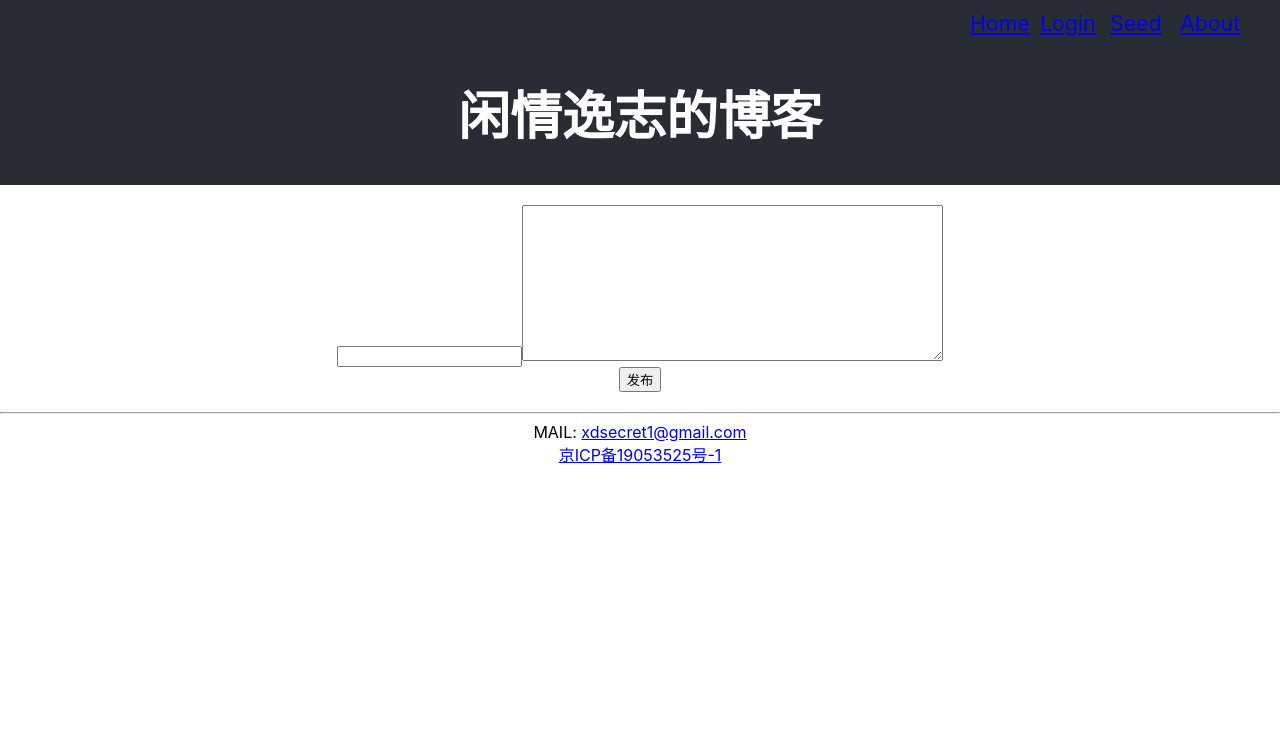
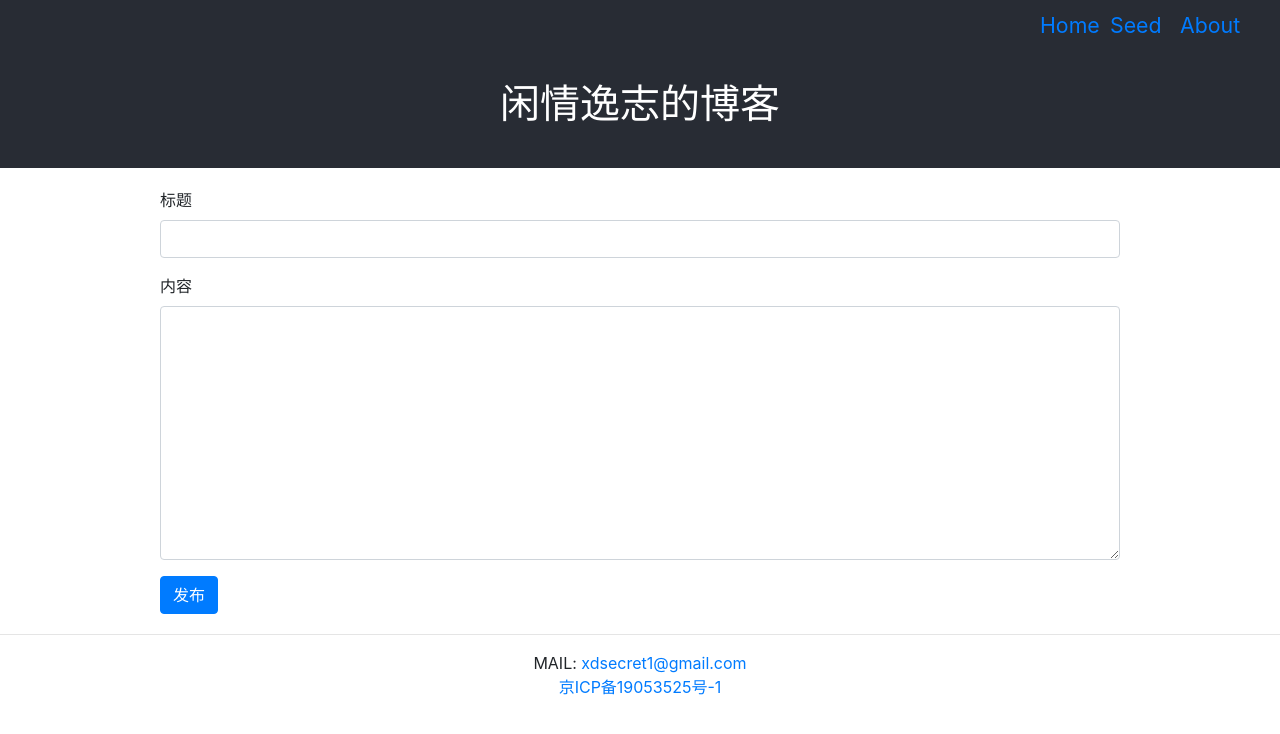
Before and after one commit to miwoow/njblog, a React (Create React App) app in the folder web/: page /admin in a window 1280 px wide. Shown: the top 734 px of the page. Built offline with nearby package versions, Linux system fonts and the light colour scheme.

Commit message:
use bootstrap and admin page for me

```diff
--- a/web/package.json
+++ b/web/package.json
@@ -14,7 +14,8 @@
     "react-router": "^5.2.0",
     "react-router-dom": "^5.2.0",
     "react-scripts": "3.4.1",
-    "react-syntax-highlighter": "^13.2.1"
+    "react-syntax-highlighter": "^13.2.1",
+    "reactstrap": "^8.5.1"
   },
   "proxy": "http://localhost:3001/",
   "scripts": {
--- a/web/src/Admin.js
+++ b/web/src/Admin.js
@@ -2,6 +2,7 @@ import React from 'react';
 import './App.css';
 import ReactMarkdown from 'react-markdown'
 import $ from 'jquery'
+import { Button, Input } from 'reactstrap';
 
 class Admin extends React.Component {
 
@@ -27,14 +28,20 @@ class Admin extends React.Component {
     render() {
         return (
             <div className="Admin">
-                <div className="Admin-markdown">
-                    <input name="blogtitle" onChange={this.handleChange} />
-                    <textarea name="markdowntext" cols="50" rows="10" onChange={this.handleChange}></textarea>
+                <div className="admin-markdown">
+                    <div className="form-group">
+                        <label>标题</label>
+                        <Input name="blogtitle" onChange={this.handleChange} />
+                    </div>
+                    <div class="form-group">
+                        <label>内容</label>
+                        <textarea className="form-control" name="markdowntext" cols="50" rows="10" onChange={this.handleChange}></textarea>
+                    </div>
                 </div>
-                <div className="Admin-html">
+                <div className="admin-html">
                     <ReactMarkdown source={this.state.input} />
                 </div>
-                <button name="submitbutton" onClick={this.handleChange}>发布</button>
+                <Button name="submitbutton" color="primary" onClick={this.handleChange}>发布</Button>
             </div>
         )
     }
--- a/web/src/App.css
+++ b/web/src/App.css
@@ -15,7 +15,7 @@
 
 .Blog {
   text-align: left;
-  margin: 10px;
+  margin: 20px 0;
 }
 
 .App-header {
@@ -27,6 +27,10 @@
   justify-content: center;
   font-size: calc(10px + 2vmin);
   color: white;
+}
+
+.App-header h1 {
+  margin: 40px auto;
 }
 
 .App-link {
@@ -66,3 +70,21 @@
   max-width: 960px;
   margin: 20px auto;
 }
+
+.blog-author {
+  color: #999;
+  margin: 5px 0;
+}
+
+.Admin {
+  min-height: 300px;
+  text-align: left;
+}
+
+.admin-markdown {
+
+}
+
+.admin-html {
+
+}
--- a/web/src/App.js
+++ b/web/src/App.js
@@ -1,7 +1,7 @@
 import React from 'react';
 import './App.css';
 import BlogList from './BlogList';
-import { BrowserRouter, Route, Link } from "react-router-dom";
+import { Route, Link } from "react-router-dom";
 import About from './About';
 import Seed from './Seed';
 import Admin from './Admin';
@@ -14,7 +14,7 @@ class App extends React.Component {
           <div className="App-right-menu">
             <div className="App-right-menu-item"><Link to="/about">About</Link></div>
             <div className="App-right-menu-item"><Link to="/seed">Seed</Link></div>
-            <div className="App-right-menu-item"><Link to="/admin">Login</Link></div>
+            {/* <div className="App-right-menu-item"><Link to="/admin">Login</Link></div> */}
             <div className="App-right-menu-item"><Link to="/">Home</Link></div>
           </div>
           <h1>闲情逸志的博客</h1>
--- a/web/src/BlogList.js
+++ b/web/src/BlogList.js
@@ -3,6 +3,7 @@ import './App.css';
 import PageNum from './PageNum'
 import ReactMarkdown from 'react-markdown'
 import $ from 'jquery'
+import { Link } from 'react-router-dom'
 
 class BlogList extends React.Component {
     constructor(props) {
@@ -26,6 +27,7 @@ class BlogList extends React.Component {
                 { this.state.blogList && this.state.blogList.map((blog)=>
                     <div className="Blog" key={blog._id.toString()} id={blog._id.toString()}>
                         <h1>{blog.title}</h1>
+                        <div className="blog-author">{blog.createAt.substring(0, 10)} by <Link to="/about">xd</Link></div>
                         <ReactMarkdown source={blog.body} />
                     </div>
                 )}
--- a/web/src/PageNum.js
+++ b/web/src/PageNum.js
@@ -3,10 +3,12 @@ import './App.css';
 
 function PageNum() {
   return (
-    <div className="PageNum">
-      <a href="">上一页</a>
-      <a href="">下一页</a>
-    </div>
+    <nav aria-label="Page navigation example">
+        <ul class="pagination">
+            <li class="page-item"><a class="page-link" href="#">上一页</a></li>
+            <li class="page-item"><a class="page-link" href="#">下一页</a></li>
+        </ul>
+</nav>
   );
 }
 
--- a/web/src/index.js
+++ b/web/src/index.js
@@ -4,6 +4,8 @@ import './index.css';
 import App from './App';
 import * as serviceWorker from './serviceWorker';
 import { BrowserRouter, Route } from 'react-router-dom'
+
+import "../node_modules/bootstrap/dist/css/bootstrap.min.css";
 
 ReactDOM.render(
   <BrowserRouter>
```
Also changed, not shown: 1 other file (tests, documents, lock files or other folders).
